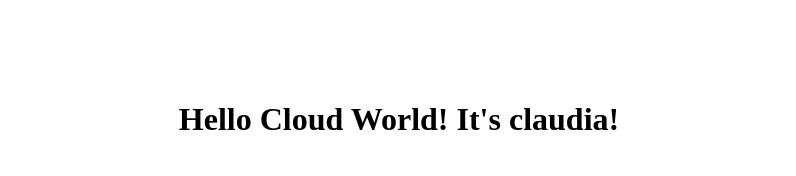
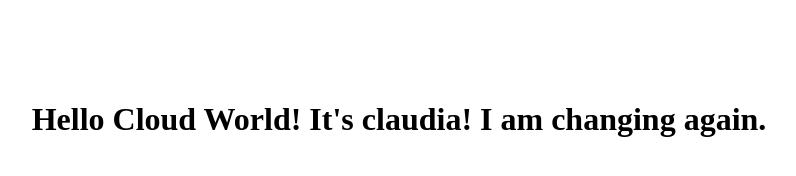
Before and after one commit to claudiaacchurch/devops, a plain HTML site: page www/index.html in a window 1280 px wide. Shown: the whole page, without its empty margins (241-1037 px from the left). Drawn offline with Linux system fonts and the light colour scheme.

Commit message:
Update index.html

```diff
--- a/www/index.html
+++ b/www/index.html
@@ -3,7 +3,7 @@
     <div align="center">
       <br /><br /><br /><br />
       <h1>
-        Hello Cloud World! It's claudia!
+        Hello Cloud World! It's claudia! I am changing again.
       </h1>
     </div>
   </body>
```
